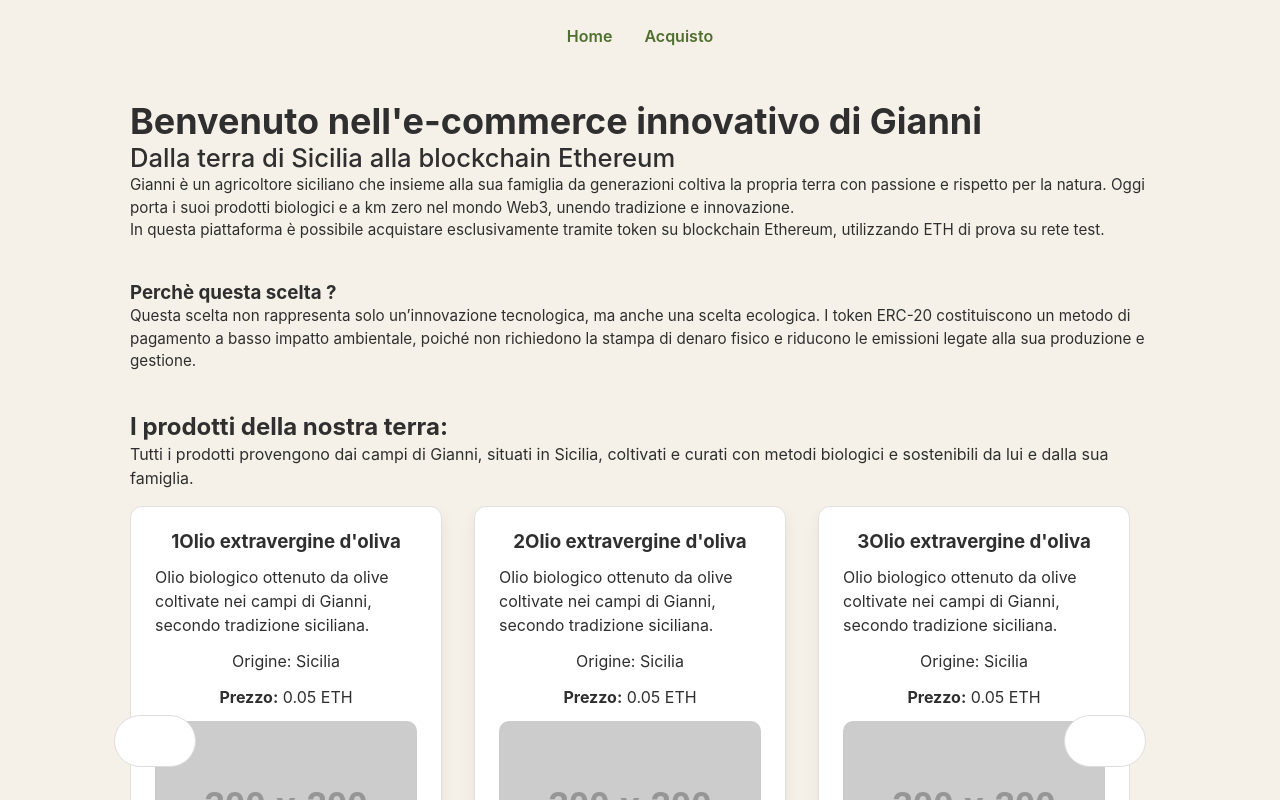
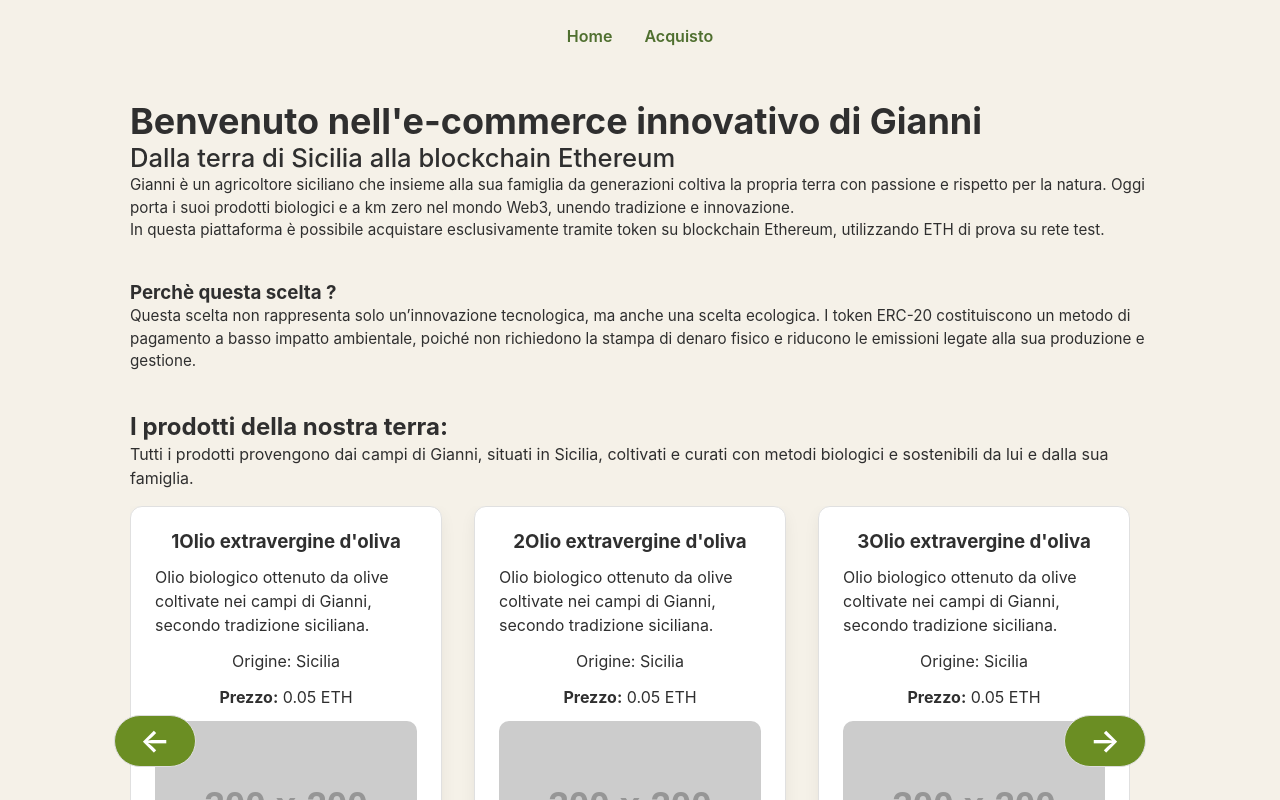
Before and after one commit to Britney-gio/gianni-app, a React (Vite) app: page / in a window 1280 px wide. Shown: the top 800 px of the page. Built offline with nearby package versions, Linux system fonts and the light colour scheme.

Commit message:
Sistemo stile carosello

```diff
--- a/src/pages/Home.tsx
+++ b/src/pages/Home.tsx
@@ -63,7 +63,7 @@ export default function Home() {
         </p>
         <div className="carosello">
           <button className="freccia sx" onClick={scrollPrev}>
-            {"<"}
+            {"←"}
           </button>
 
           <div className="carosello-viewport">
@@ -89,9 +89,9 @@ export default function Home() {
                 </li>
               ))}
             </ul>
-           </div>
+          </div>
           <button className="freccia dx" onClick={scrollNext}>
-            {">"}
+            {"→"}
           </button>
         </div>
       </section>
--- a/src/styles/home.scss
+++ b/src/styles/home.scss
@@ -60,7 +60,7 @@
   top: 50%;
   transform: translateY(-50%);
 
-  background: #ffffff;
+  background: rgba(107, 142, 35);
   border: 1px solid #ddd;
   border-radius: 999px;
 
```
